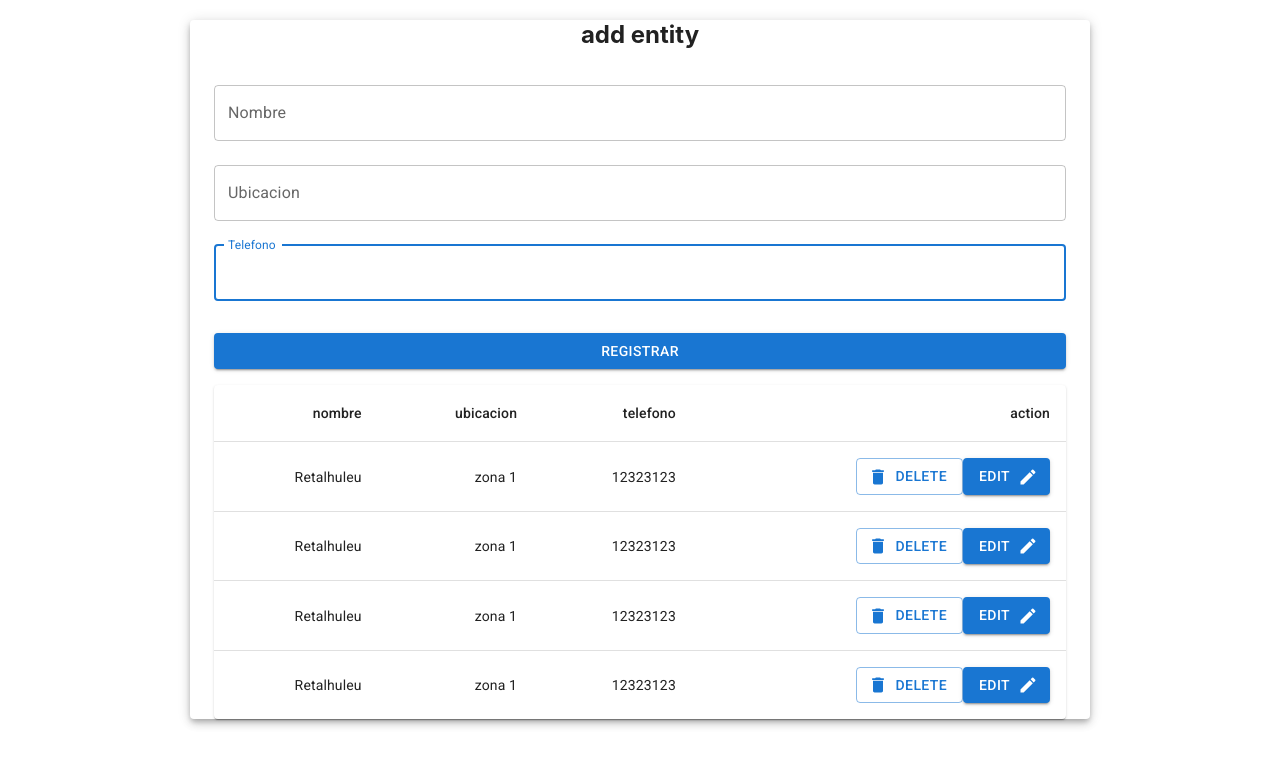
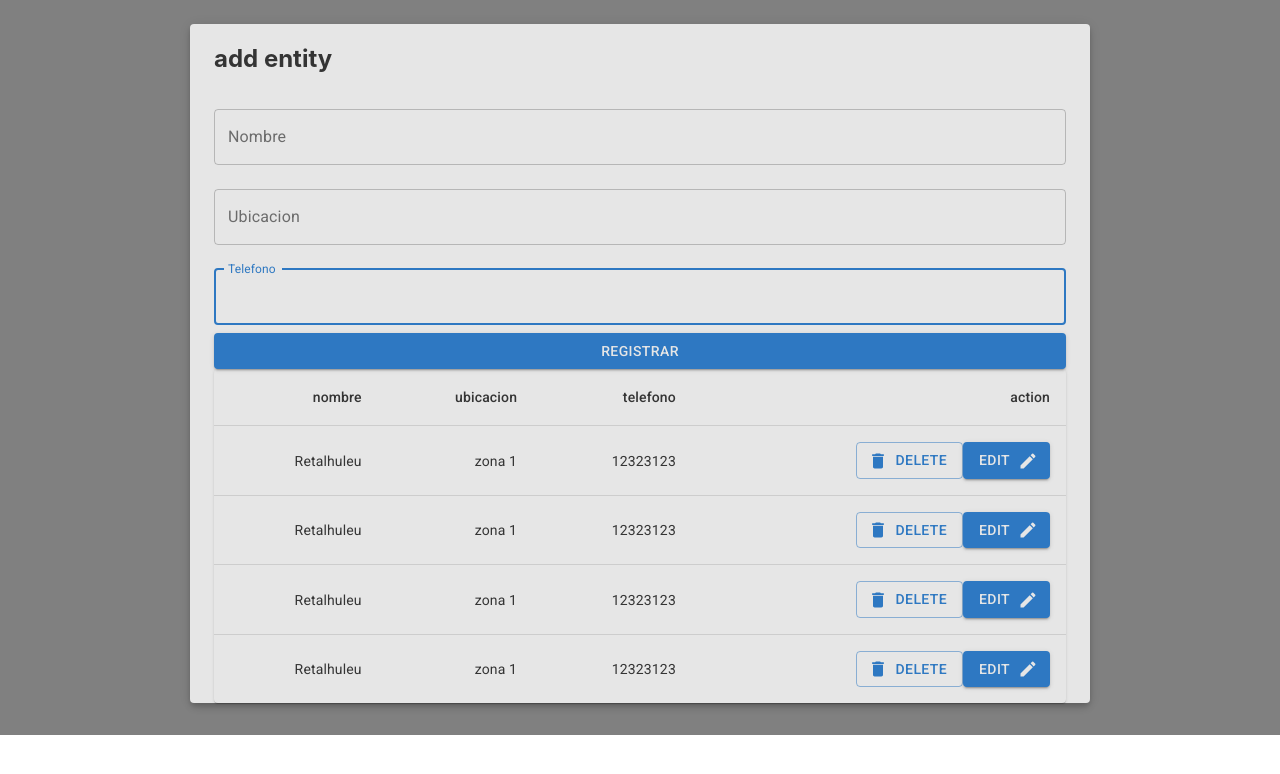
Before and after one commit to andreanicte02/technical-test, a React (Create React App) app in the folder frontend/: page / in a window 1280 px wide. Shown: the top 774 px of the page. Built offline with nearby package versions, Linux system fonts and the light colour scheme.

Commit message:
-custom crud form

```diff
--- a/frontend/src/App.js
+++ b/frontend/src/App.js
@@ -3,9 +3,9 @@ import Login from "./component/Login/Login";
 import Foos from "./component/Foos/Foos";
 function App() {
   return (
-    <div className="App">
+
       <Foos/>
-    </div>
+
   );
 }
 
--- a/frontend/src/component/Foos/Foos.jsx
+++ b/frontend/src/component/Foos/Foos.jsx
@@ -4,19 +4,25 @@ import {Container, Paper} from "@mui/material";
 import {v4 as uuidv4} from 'uuid';
 import AddFoo from "./AddFoo";
 import EditFoo from "./EditFoo";
+import useStyles from "../../constants/useStyles";
+
 const Foos = () => {
+
+    const classes = useStyles()
 
     const data = [
 
-        {id:uuidv4(),nombre:'Retalhuleu',ubicacion:'zona 1',telefono:'12323123'},
-        {id:uuidv4(),nombre:'Retalhuleu',ubicacion:'zona 1',telefono:'12323123'},
-        {id:uuidv4(),nombre:'Retalhuleu',ubicacion:'zona 1',telefono:'12323123'},
-        {id:uuidv4(),nombre:'Retalhuleu',ubicacion:'zona 1',telefono:'12323123'}
+        {id: uuidv4(), nombre: 'Retalhuleu', ubicacion: 'zona 1', telefono: '12323123'},
+        {id: uuidv4(), nombre: 'Retalhuleu', ubicacion: 'zona 1', telefono: '12323123'},
+        {id: uuidv4(), nombre: 'Retalhuleu', ubicacion: 'zona 1', telefono: '12323123'},
+        {id: uuidv4(), nombre: 'Retalhuleu', ubicacion: 'zona 1', telefono: '12323123'}
 
     ]
 
-    const [foos, setFoos]= useState(data);
-    const [isEdit, setIsEdit] =useState(false);
+
+
+    const [foos, setFoos] = useState(data);
+    const [isEdit, setIsEdit] = useState(false);
 
     const addFoo = (data) => {
 
@@ -27,57 +33,59 @@ const Foos = () => {
     }
 
     //si es solo un argumento no se necesitan parametros
-    const deleteFoo =id=> {
-        const auxArray= foos.filter(
-            foo=> foo.id !== id
+    const deleteFoo = id => {
+        const auxArray = foos.filter(
+            foo => foo.id !== id
         );
 
         setFoos(auxArray)
     }
 
-    const [currentFoo, setCurrentFoo]= useState({
-        id:null,nombre:null,ubicacion:null,telefono:null
+    const [currentFoo, setCurrentFoo] = useState({
+        id: null, nombre: null, ubicacion: null, telefono: null
     })
 
-    const editRow=foo =>{
+    const editRow = foo => {
 
         setIsEdit(true);
 
-        setCurrentFoo( {
-            id:foo.id,
-            nombre:foo.nombre,
-            ubicacion:foo.ubicacion,
-            telefono:foo.telefono
+        setCurrentFoo({
+            id: foo.id,
+            nombre: foo.nombre,
+            ubicacion: foo.ubicacion,
+            telefono: foo.telefono
         })
 
     }
 
-    const updateFoo = (id,foo) =>{
+    const updateFoo = (id, foo) => {
         console.log(id);
         console.log(foo);
         setIsEdit(false);
-        foo.id=id;
+        foo.id = id;
         setFoos(
-            foos.map(elemet => (elemet.id=== id ? foo : elemet))
+            foos.map(elemet => (elemet.id === id ? foo : elemet))
         )
     }
 
     return (
-        <Container elevation={5}  component={Paper}  maxWidth="md" >
+        <div className={classes.div} >
+            <Container elevation={5} component={Paper} maxWidth="md" className={classes.container2}>
 
                 {
                     isEdit ?
-                    (<EditFoo currentFoo = {currentFoo} updateFoo = {updateFoo}/>):
+                        (<EditFoo currentFoo={currentFoo} updateFoo={updateFoo}/>) :
                         (<AddFoo addFoo={addFoo}/>)
 
                 }
                 <FoosTable
                     delete={deleteFoo}
                     foo={foos}
-                editRow = {editRow}
+                    editRow={editRow}
                 />
 
             </Container>
+        </div>
     );
 
 }
--- a/frontend/src/constants/useStyles.jsx
+++ b/frontend/src/constants/useStyles.jsx
@@ -1,8 +1,9 @@
 import { makeStyles } from '@material-ui/core/styles'
-
+import fondo from '../assets/images/fondo.svg'
 
 const useStyles = makeStyles(theme => ({
     root: {
+
         backgroundColor: 'black',
         backgroundRepeat: 'no-repeat',
         backgroundSize: 'cover',
@@ -20,10 +21,13 @@ const useStyles = makeStyles(theme => ({
         }
     },
     div: {
-        marginTop: theme.spacing(8),
+        marginTop: theme.spacing(0),
         display: 'flex',
         flexDirection: 'column',
-        alignItems: 'center'
+        alignItems: 'center',
+        backgroundColor:'gray'
+
+
     },
     avatar: {
         margin: theme.spacing(1),
@@ -35,6 +39,18 @@ const useStyles = makeStyles(theme => ({
     },
     button: {
         margin: theme.spacing(3, 0, 2)
+    },
+
+    container2: {
+        opacity: '0.8',
+        height: '60%',
+        marginTop: theme.spacing(3),
+        [theme.breakpoints.down(400 + theme.spacing(2) + 2)]: {
+            marginTop: 0,
+            width: '100%',
+            height: '100%'
+        },
+        marginBottom: theme.spacing(4)
     }
 }))
 
```
Lines whose indentation alone changed are shown as unchanged.
